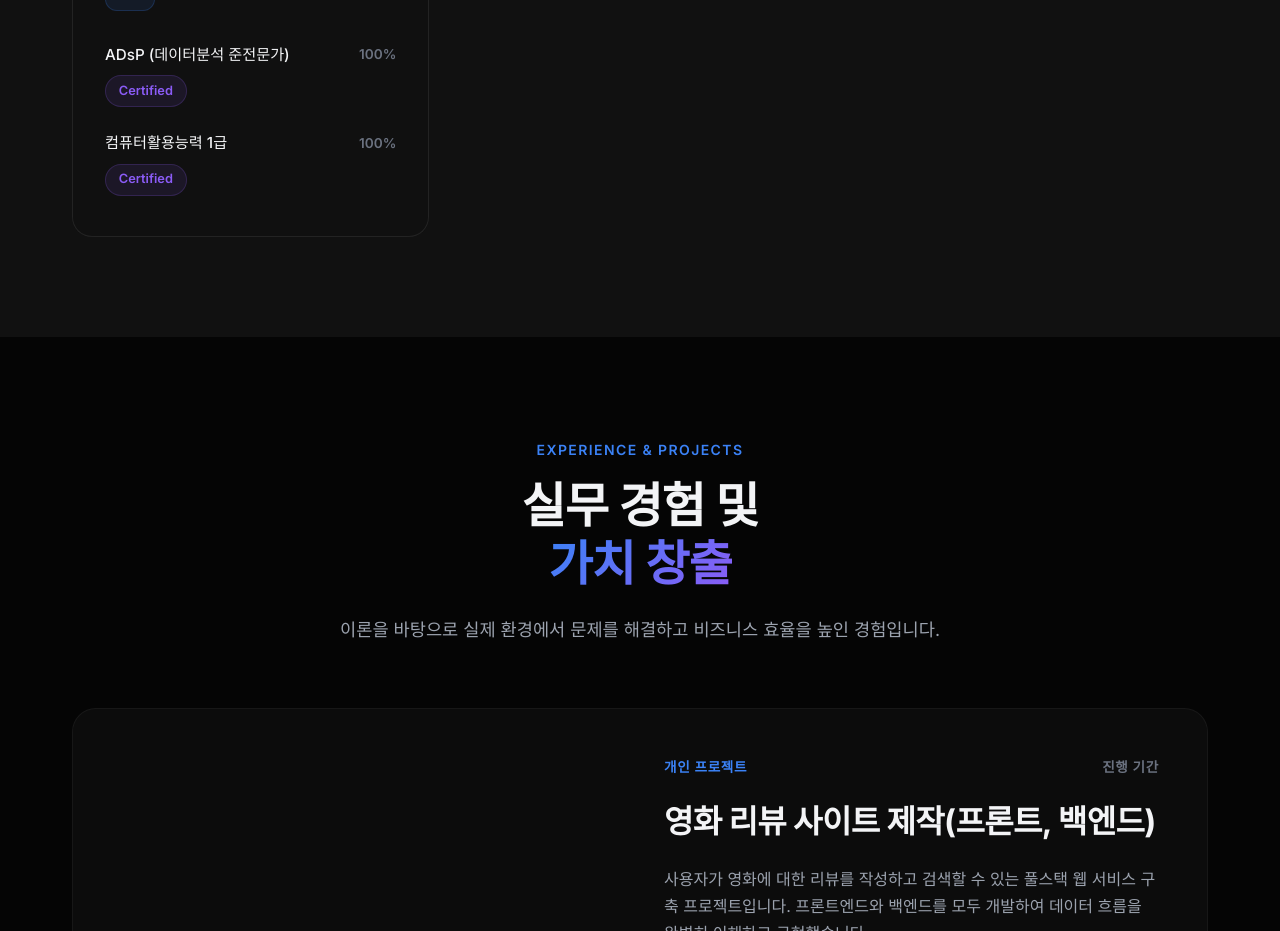
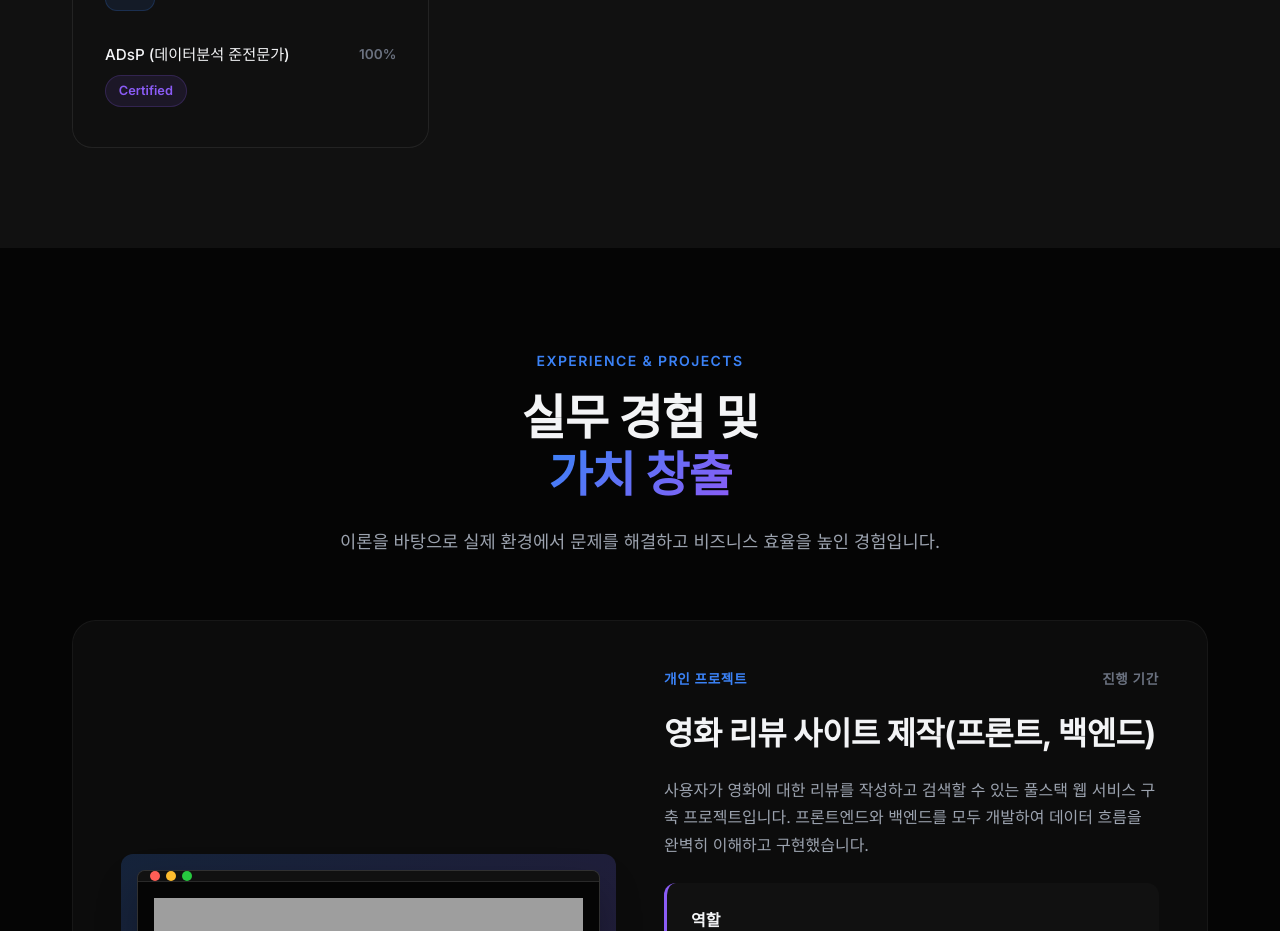
Before and after one commit to LSJ5024/homepage, a React (Vite) app in the folder portfolio/: page / in a window 1280 px wide. Shown: the part 2640-3571 px from the top of the page. Built offline with nearby package versions, Linux system fonts and the light colour scheme; grey boxes are pictures that could not be loaded; a web font is replaced by a local one.

Commit message:
Remove 컴퓨터활용능력 1급 from certifications

```diff
--- a/portfolio/src/components/Skills/Skills.jsx
+++ b/portfolio/src/components/Skills/Skills.jsx
@@ -38,8 +38,7 @@ const skillCategories = [
     title: "Certifications",
     icon: <Award size={24} />,
     skills: [
-      { name: "ADsP (데이터분석 준전문가)", level: 100 },
-      { name: "컴퓨터활용능력 1급", level: 100 },
+      { name: "ADsP (데이터분석 준전문가)", level: 100 }
     ]
   }
 ];
```
